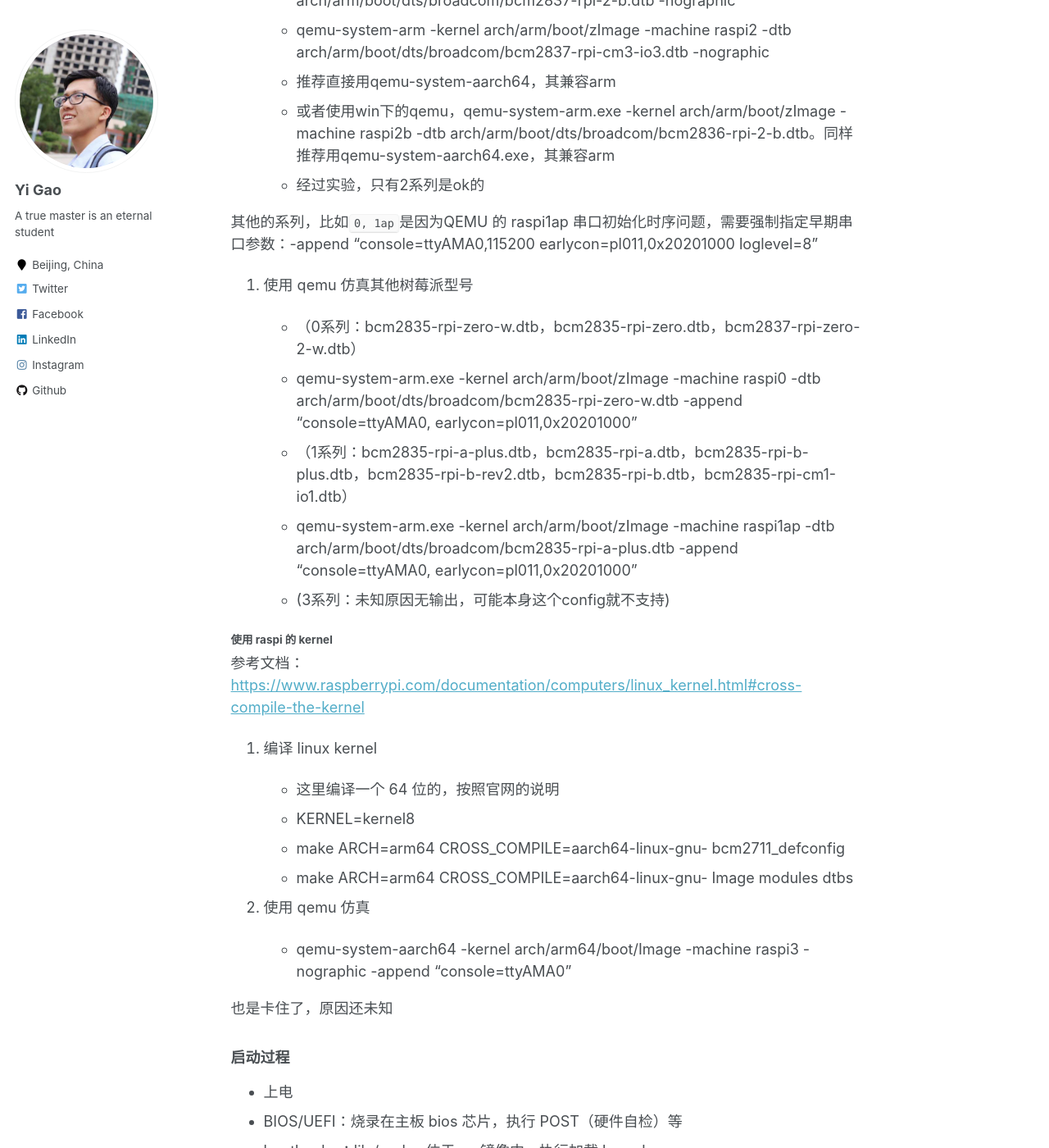
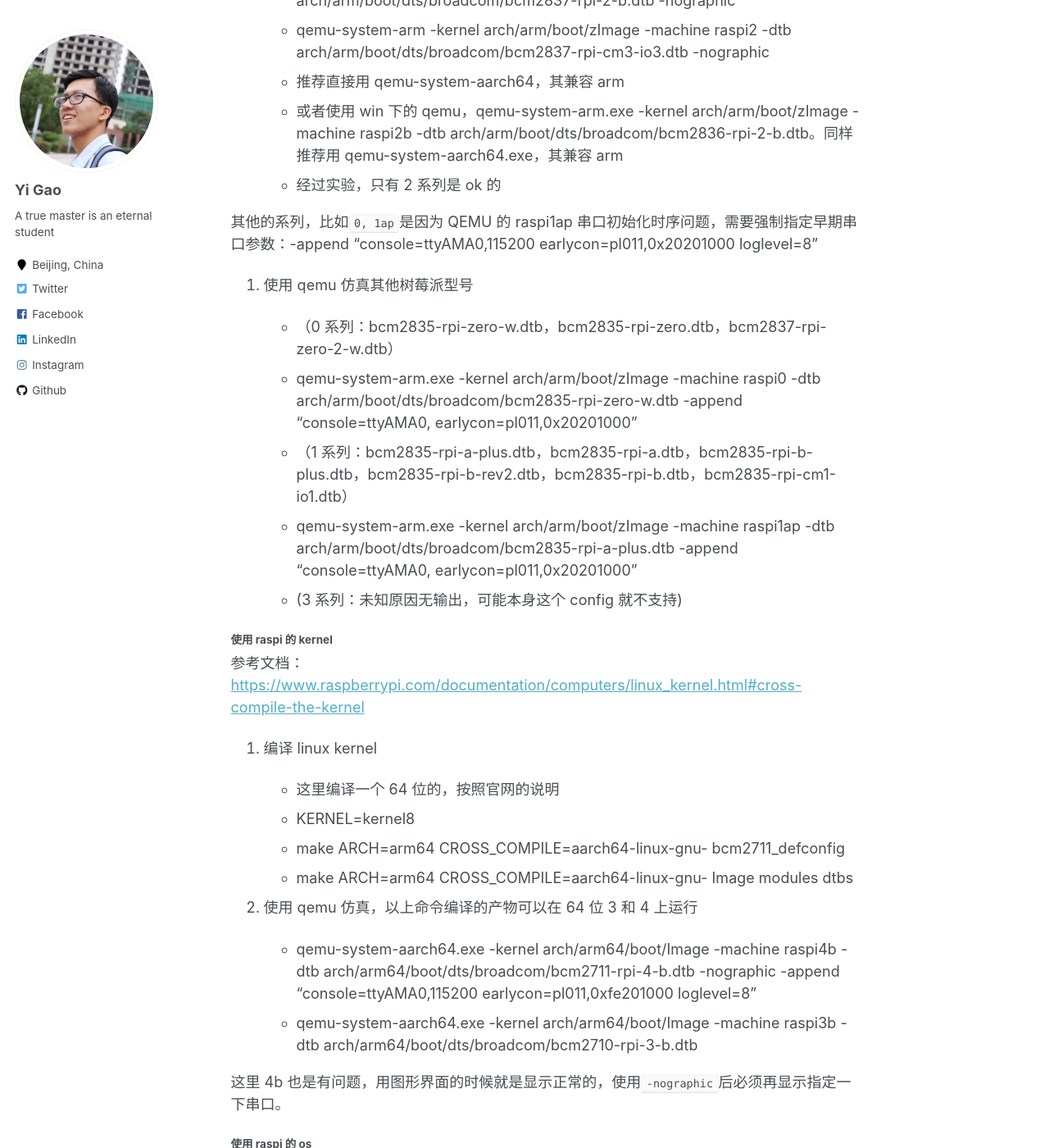
Before and after one commit to masteryi-0018/masteryi-0018.github.io, a Jekyll site: the page built from _posts/2025-06-19-blog-post-1.md, in a window 1280 px wide and 1400 px high, scrolled down 8291 px. Shown: the whole window at 82% size. Built offline with Jekyll 4.4.1, drawn with Linux system fonts in a browser that asks for light colours; some of the changed text lies outside the part shown.

Commit message:
20250630

```diff
--- a/_posts/2025-06-19-blog-post-1.md
+++ b/_posts/2025-06-19-blog-post-1.md
@@ -182,7 +182,7 @@ GitHub 的 blob URL 会返回一个 HTML 页面（包含代码渲染），而不
 
 - sudo apt install gcc-aarch64-linux-gnu
 - make ARCH=arm64 CROSS_COMPILE=aarch64-linux-gnu- defconfig
-- 下面如果不加 Image 会全部编译，目前intel有报错
+- 下面如果不加 Image 会全部编译，目前 intel 有报错
 - make ARCH=arm64 CROSS_COMPILE=aarch64-linux-gnu- -j$(nproc) Image
 - qemu-system-aarch64 -kernel arch/arm64/boot/Image -machine virt -cpu cortex-a57 -nographic -append "console=ttyAMA0"，append 可以不加
 
@@ -204,7 +204,8 @@ GitHub 的 blob URL 会返回一个 HTML 页面（包含代码渲染），而不
 
 为什么 arm64 需要指定 cpu 参数？ARM32：QEMU 的 vexpress-a9 等机器有默认 CPU（如 cortex-a9），不指定时仍能工作。ARM64：virt 机器没有默认 CPU，必须显式指定，否则 QEMU 无法创建有效的虚拟硬件环境。
 
-还有一个有趣的config，这个config可以用arm32和arm64来仿真：
+还有一个有趣的 config，这个 config 可以用 arm32 和 arm64 来仿真：
+
 - make ARCH=arm CROSS_COMPILE=arm-linux-gnueabihf- multi_v7_defconfig
 - make ARCH=arm CROSS_COMPILE=arm-linux-gnueabihf- -j$(nproc)
 - （optional）qemu-system-arm -kernel arch/arm/boot/zImage -dtb arch/arm/boot/dts/arm/vexpress-v2p-ca9.dtb -machine vexpress-a9 -nographic
@@ -246,19 +247,19 @@ GitHub 的 blob URL 会返回一个 HTML 页面（包含代码渲染），而不
    - qemu-system-arm -kernel arch/arm/boot/zImage -machine raspi2 -dtb arch/arm/boot/dts/broadcom/bcm2836-rpi-2-b.dtb -nographic
    - qemu-system-arm -kernel arch/arm/boot/zImage -machine raspi2 -dtb arch/arm/boot/dts/broadcom/bcm2837-rpi-2-b.dtb -nographic
    - qemu-system-arm -kernel arch/arm/boot/zImage -machine raspi2 -dtb arch/arm/boot/dts/broadcom/bcm2837-rpi-cm3-io3.dtb -nographic
-   - 推荐直接用qemu-system-aarch64，其兼容arm
-   - 或者使用win下的qemu，qemu-system-arm.exe -kernel arch/arm/boot/zImage -machine raspi2b -dtb arch/arm/boot/dts/broadcom/bcm2836-rpi-2-b.dtb。同样推荐用qemu-system-aarch64.exe，其兼容arm
-   - 经过实验，只有2系列是ok的
+   - 推荐直接用 qemu-system-aarch64，其兼容 arm
+   - 或者使用 win 下的 qemu，qemu-system-arm.exe -kernel arch/arm/boot/zImage -machine raspi2b -dtb arch/arm/boot/dts/broadcom/bcm2836-rpi-2-b.dtb。同样推荐用 qemu-system-aarch64.exe，其兼容 arm
+   - 经过实验，只有 2 系列是 ok 的
 
-其他的系列，比如`0, 1ap`是因为QEMU 的 raspi1ap 串口初始化时序问题，需要强制指定早期串口参数：-append "console=ttyAMA0,115200 earlycon=pl011,0x20201000 loglevel=8"
+其他的系列，比如`0, 1ap`是因为 QEMU 的 raspi1ap 串口初始化时序问题，需要强制指定早期串口参数：-append "console=ttyAMA0,115200 earlycon=pl011,0x20201000 loglevel=8"
 
 3. 使用 qemu 仿真其他树莓派型号
 
-   - （0系列：bcm2835-rpi-zero-w.dtb，bcm2835-rpi-zero.dtb，bcm2837-rpi-zero-2-w.dtb）
+   - （0 系列：bcm2835-rpi-zero-w.dtb，bcm2835-rpi-zero.dtb，bcm2837-rpi-zero-2-w.dtb）
    - qemu-system-arm.exe -kernel arch/arm/boot/zImage -machine raspi0 -dtb arch/arm/boot/dts/broadcom/bcm2835-rpi-zero-w.dtb -append "console=ttyAMA0, earlycon=pl011,0x20201000"
-   - （1系列：bcm2835-rpi-a-plus.dtb，bcm2835-rpi-a.dtb，bcm2835-rpi-b-plus.dtb，bcm2835-rpi-b-rev2.dtb，bcm2835-rpi-b.dtb，bcm2835-rpi-cm1-io1.dtb）
+   - （1 系列：bcm2835-rpi-a-plus.dtb，bcm2835-rpi-a.dtb，bcm2835-rpi-b-plus.dtb，bcm2835-rpi-b-rev2.dtb，bcm2835-rpi-b.dtb，bcm2835-rpi-cm1-io1.dtb）
    - qemu-system-arm.exe -kernel arch/arm/boot/zImage -machine raspi1ap -dtb arch/arm/boot/dts/broadcom/bcm2835-rpi-a-plus.dtb -append "console=ttyAMA0, earlycon=pl011,0x20201000"
-   - (3系列：未知原因无输出，可能本身这个config就不支持)
+   - (3 系列：未知原因无输出，可能本身这个 config 就不支持)
 
 #### 使用 raspi 的 kernel
 
@@ -271,11 +272,18 @@ GitHub 的 blob URL 会返回一个 HTML 页面（包含代码渲染），而不
    - make ARCH=arm64 CROSS_COMPILE=aarch64-linux-gnu- bcm2711_defconfig
    - make ARCH=arm64 CROSS_COMPILE=aarch64-linux-gnu- Image modules dtbs
 
-2. 使用 qemu 仿真
+2. 使用 qemu 仿真，以上命令编译的产物可以在 64 位 3 和 4 上运行
 
-   - qemu-system-aarch64 -kernel arch/arm64/boot/Image -machine raspi3 -nographic -append "console=ttyAMA0"
+   - qemu-system-aarch64.exe -kernel arch/arm64/boot/Image -machine raspi4b -dtb arch/arm64/boot/dts/broadcom/bcm2711-rpi-4-b.dtb -nographic -append "console=ttyAMA0,115200 earlycon=pl011,0xfe201000 loglevel=8"
+   - qemu-system-aarch64.exe -kernel arch/arm64/boot/Image -machine raspi3b -dtb arch/arm64/boot/dts/broadcom/bcm2710-rpi-3-b.dtb
 
-也是卡住了，原因还未知
+这里 4b 也是有问题，用图形界面的时候就是显示正常的，使用`-nographic`后必须再显示指定一下串口。
+
+#### 使用 raspi 的 os
+
+从官网下载了 os，注意不需要下载图形界面之类的。解压得到 img，设置为 loop 设备，挂载，找到 kernel 文件和 dtb 文件，仿真
+
+命令：<https://github.com/masteryi-0018/software-notes/blob/main/shell/raspi-linux/test.sh>
 
 ### 启动过程
 
```
